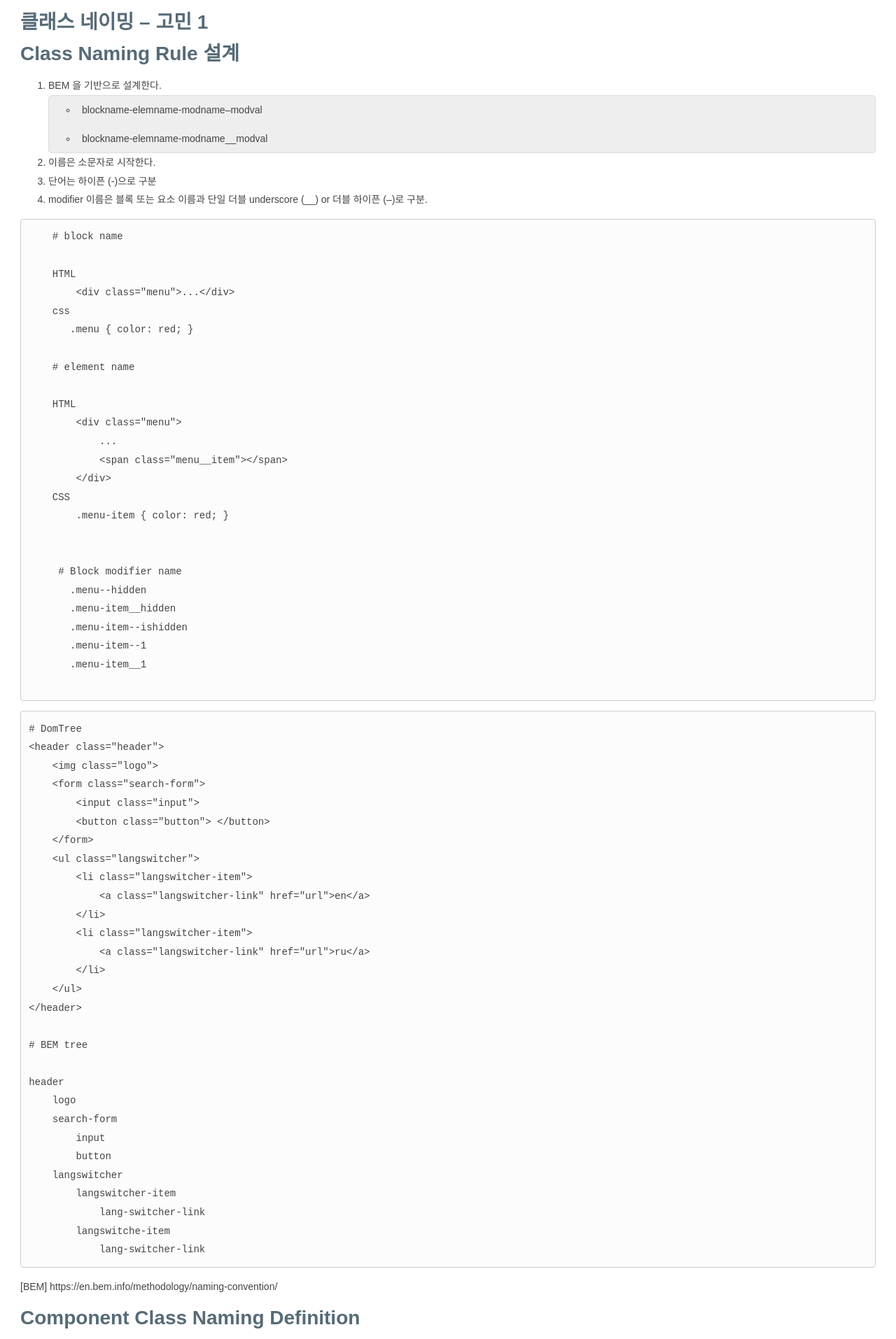
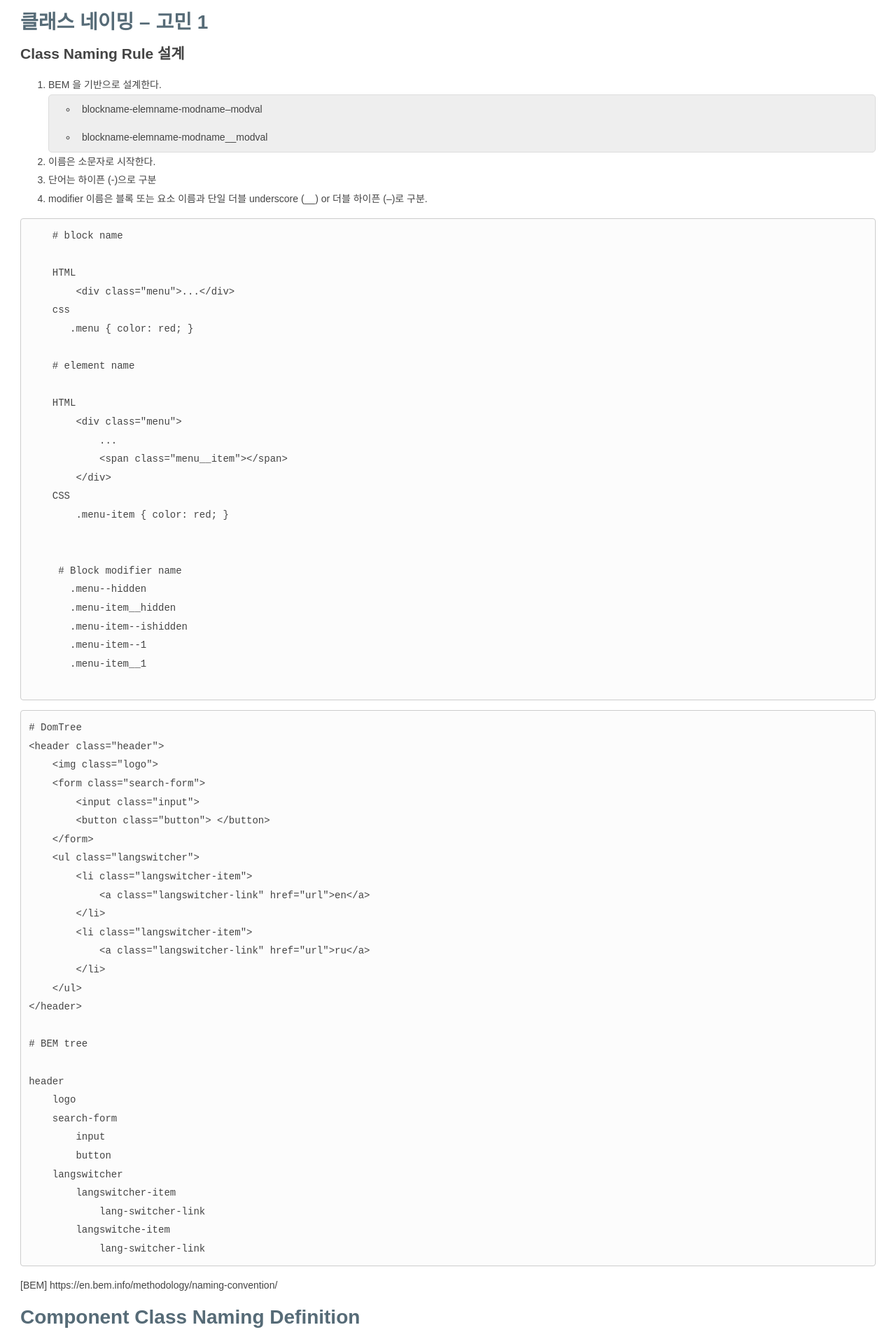
Before and after one commit to joohee-lee/joohee-lee.github.io, a Jekyll site: the page built from _posts/2017-11-21-issue_11.md, in a window 1280 px wide. Shown: the top 1914 px of the page at 70% size. Built offline with Jekyll 4.4.1, drawn with Linux system fonts in a browser that asks for light colours.

Commit message:
내용 수정

```diff
--- a/_posts/2017-11-21-issue_11.md
+++ b/_posts/2017-11-21-issue_11.md
@@ -8,7 +8,7 @@ categories:
 
 #  클래스 네이밍 -- 고민 1
 
-# Class Naming Rule 설계
+## Class Naming Rule 설계
 
 1. BEM 을 기반으로 설계한다.
 - blockname-elemname-modname--modval
```
